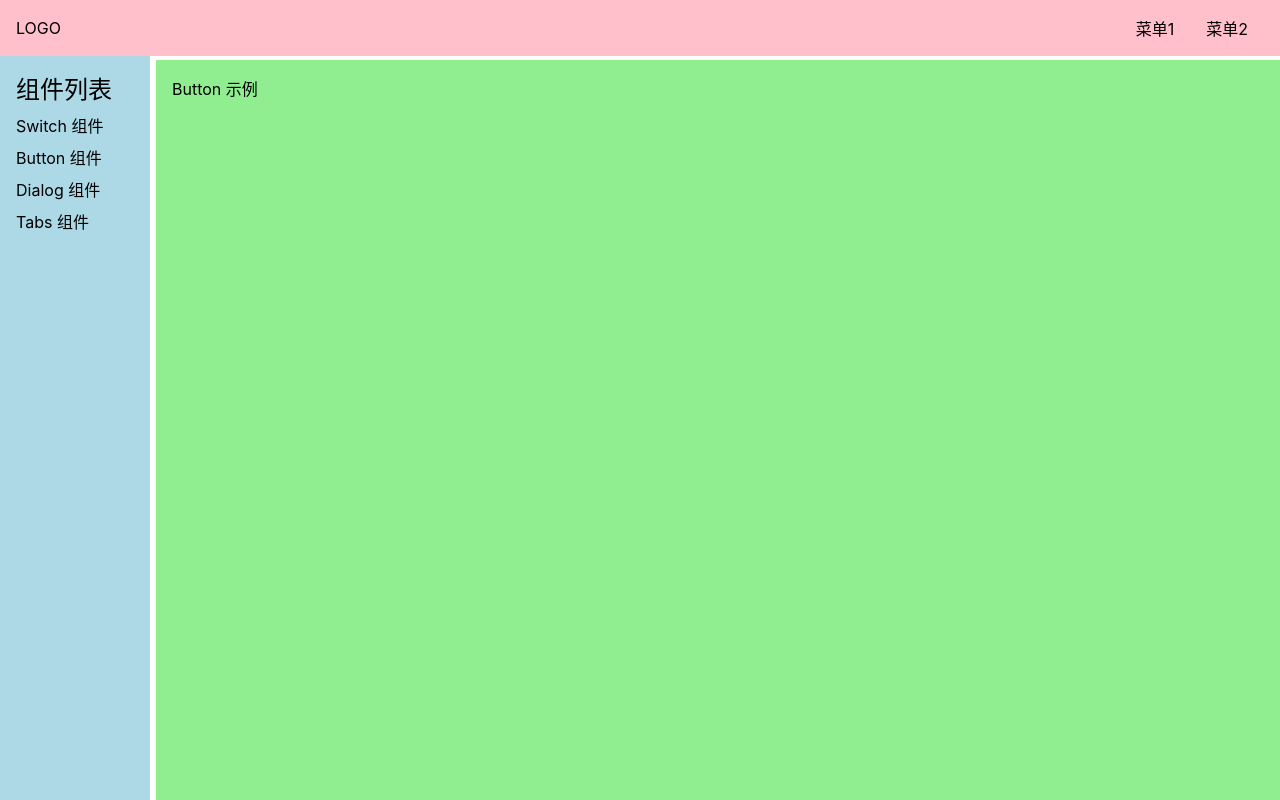
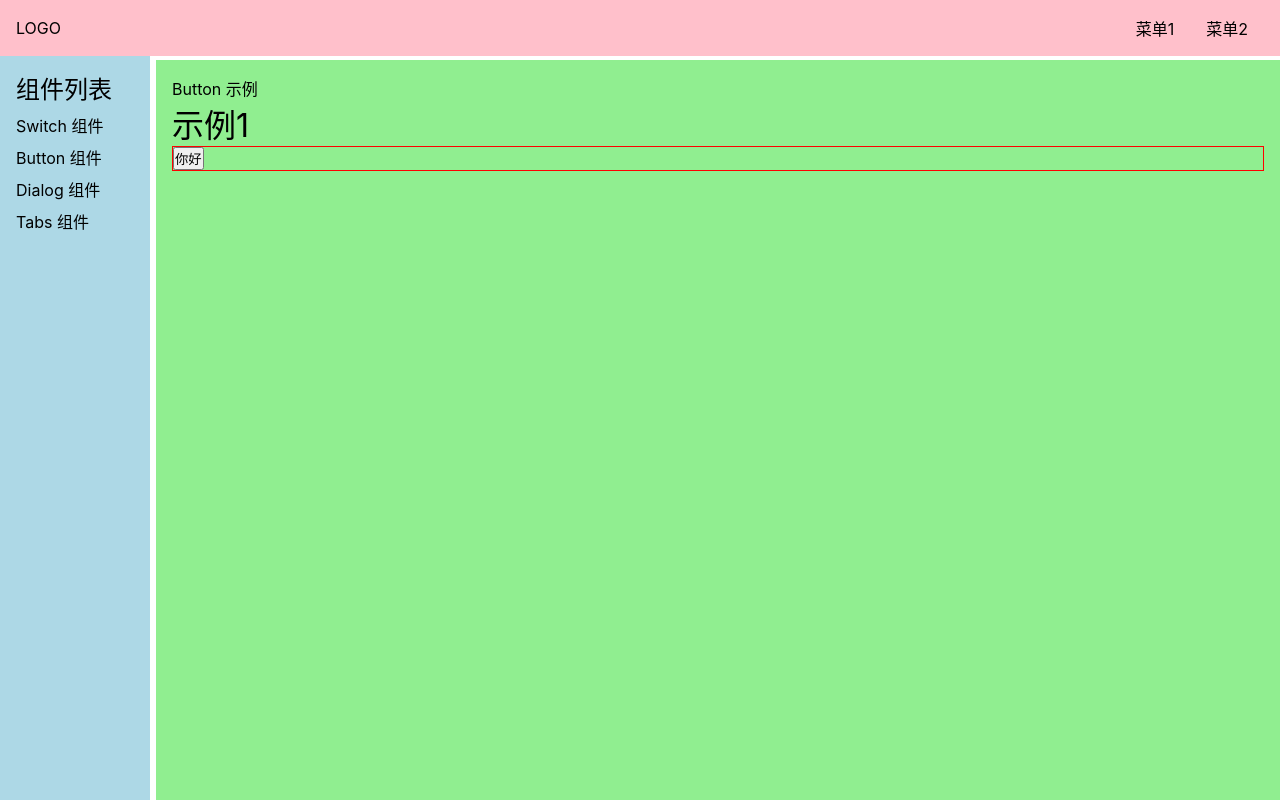
Before and after one commit to templetao/Vue-gulu-ui, a Vue app: page /doc/button in a window 1280 px wide. Built offline with nearby package versions, Linux system fonts and the light colour scheme.

Commit message:
创建 button 组件

```diff
--- a/src/components/ButtonDemo.vue
+++ b/src/components/ButtonDemo.vue
@@ -1,5 +1,19 @@
 <template>
-  <div>
-    Button 示例
-  </div>
+  <div>Button 示例</div>
+  <h1>示例1</h1>
+  <Button @click="onClick" @focus="onClick" @mouseover="onClick">
+    你好
+  </Button>
 </template>
+<script lang="ts">
+import Button from '../lib/Button.vue'
+export default {
+  components:{Button},
+  setup(){
+    const onClick = ()=>{
+      console.log('hi')
+    }
+    return {onClick}
+  }
+}
+</script>
--- /dev/null
+++ b/src/lib/Button.vue
@@ -0,0 +1,24 @@
+<script lang='ts'>
+export default {
+  inheritAttrs: false,
+  props: {},
+  setup(props: any, context: any) {
+    const {size, ...rest} = props
+    return {}
+  }
+}
+</script>
+
+<template>
+  <div :size="size">
+    <button v-bind="rest">
+      <slot/>
+    </button>
+  </div>
+</template>
+
+<style lang='scss' scoped>
+div {
+  border: 1px solid red;
+}
+</style>
```
